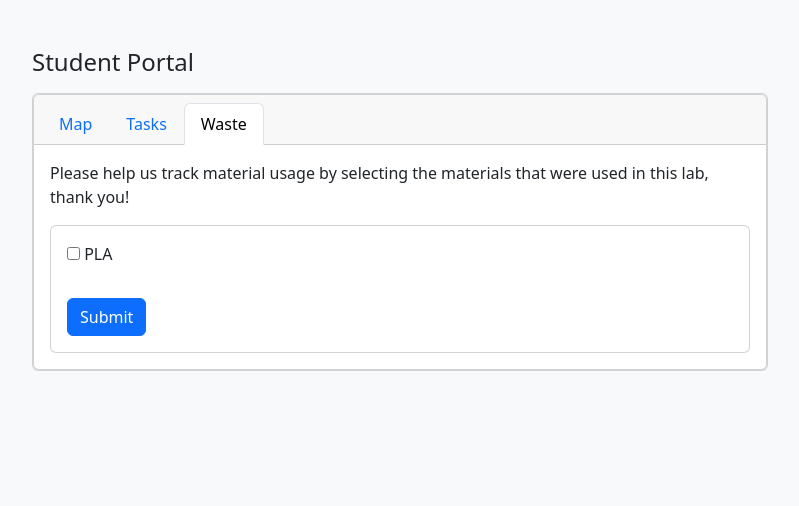
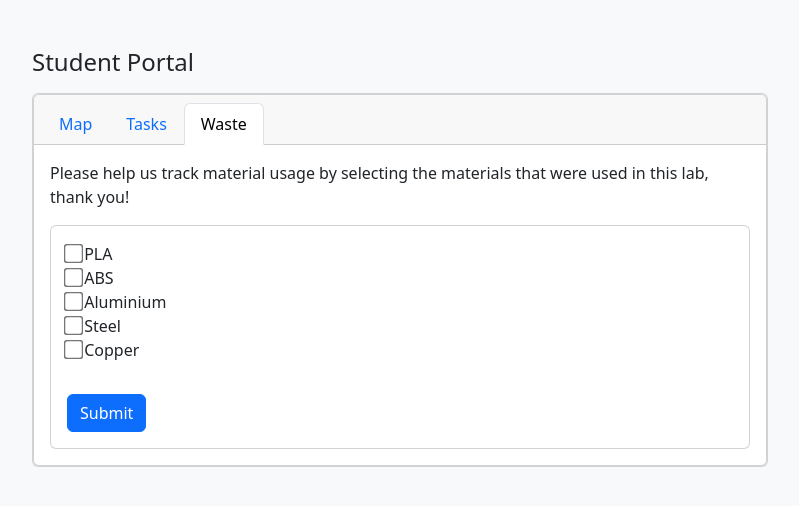
Before and after one commit to Kev1nX/Suslab, a Flask app: page /student in a window 1280 px wide, after a click on "Waste". Shown: the part 76-582 px from the top of the page, without its empty margins (240-1039 px from the left). Run offline with Flask 3, Linux system fonts and the light colour scheme; some libraries are stand-ins or nearby versions.

Commit message:
student page

```diff
--- a/templates/student.html
+++ b/templates/student.html
@@ -45,8 +45,24 @@
                           <!-- Material Column -->
                           <div class="col-md-4 mb-3">
                             <div class="custom-control custom-switch">
-                              <input type="checkbox" class="custom-control-input" id="material-PLA" name="materials" value="PLA">
+                              <input type="checkbox" class="custom-control-input" id="material-PLA" name="materials" value="PLA" style="transform: scale(1.5);">
                               <label class="custom-control-label" for="material-PLA">PLA</label>
+                            </div>
+                            <div class="custom-control custom-switch">
+                              <input type="checkbox" class="custom-control-input" id="material-ABS" name="materials" value="ABS" style="transform: scale(1.5);">
+                              <label class="custom-control-label" for="material-ABS">ABS</label>
+                            </div>
+                            <div class="custom-control custom-switch">
+                              <input type="checkbox" class="custom-control-input" id="material-Aluminium" name="materials" value="Aluminium" style="transform: scale(1.5);">
+                              <label class="custom-control-label" for="material-Aluminium">Aluminium</label>
+                            </div>
+                            <div class="custom-control custom-switch">
+                              <input type="checkbox" class="custom-control-input" id="material-Steel" name="materials" value="Steel" style="transform: scale(1.5);">
+                              <label class="custom-control-label" for="material-Steel">Steel</label>
+                            </div>
+                            <div class="custom-control custom-switch">
+                              <input type="checkbox" class="custom-control-input" id="material-Copper" name="materials" value="Copper" style="transform: scale(1.5);">
+                              <label class="custom-control-label" for="material-Copper">Copper</label>
                             </div>
                           </div>
                           <!-- Repeat for each material -->
```
